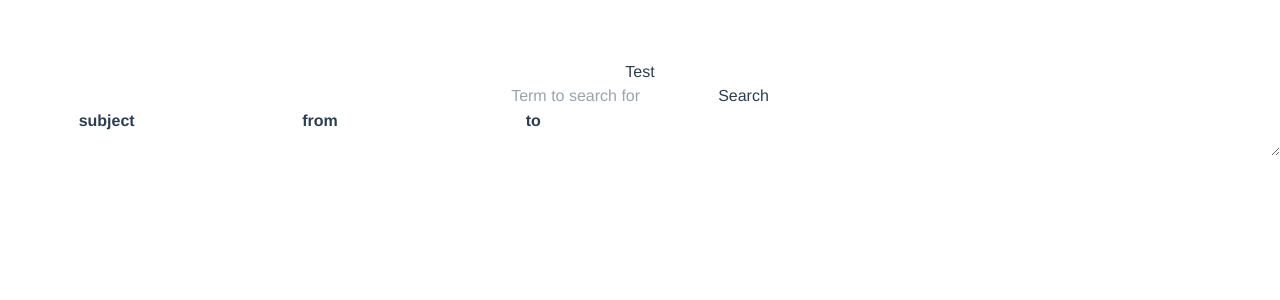
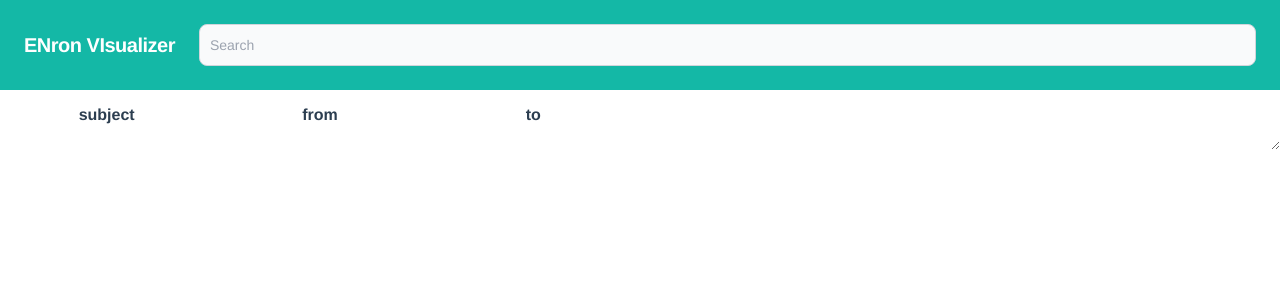
Before and after one commit to logdot/zincSearch, a Vue app in the folder frontend/: page / in a window 1280 px wide. Shown: the top 300 px of the page. Built offline with nearby package versions, Linux system fonts and the light colour scheme.

Commit message:
Add header

```diff
--- a/frontend/src/App.vue
+++ b/frontend/src/App.vue
@@ -1,9 +1,14 @@
 <template>
-  <h1>Test</h1>
-  <form v-on:submit.prevent="search">
-    <input v-model="searchTerm" type="text" id="search-input" placeholder="Term to search for">
-    <button>Search</button>
-  </form>
+  <nav class="flex items-center justify-between flex-wrap bg-teal-500 p-6 mb-3">
+    <div class="flex items-center flex-shrink-0 text-white mr-6">
+      <span class="font-semibold text-xl tracking-tight">ENron VIsualizer</span>
+    </div>
+    <div class="w-full block flex-grow lg:flex lg:items-center lg:w-auto">
+      <form v-on:submit.prevent="search" class="w-full">
+        <input v-model="searchTerm" type="text" id="first_name" class="bg-gray-50 border border-gray-300 text-gray-900 text-sm rounded-lg focus:ring-blue-500 focus:border-blue-500 block w-full p-2.5" placeholder="Search">
+      </form>
+    </div>
+  </nav>
 
   <div class="w-full grid grid-cols-2">
     <TableComponent :fields="fields" :data="searchResults" returnField="body" @row-clicked="rowClicked" class="table-fixed w-full"/>
@@ -57,6 +62,5 @@
   -moz-osx-font-smoothing: grayscale;
   text-align: center;
   color: #2c3e50;
-  margin-top: 60px;
 }
 </style>
```
